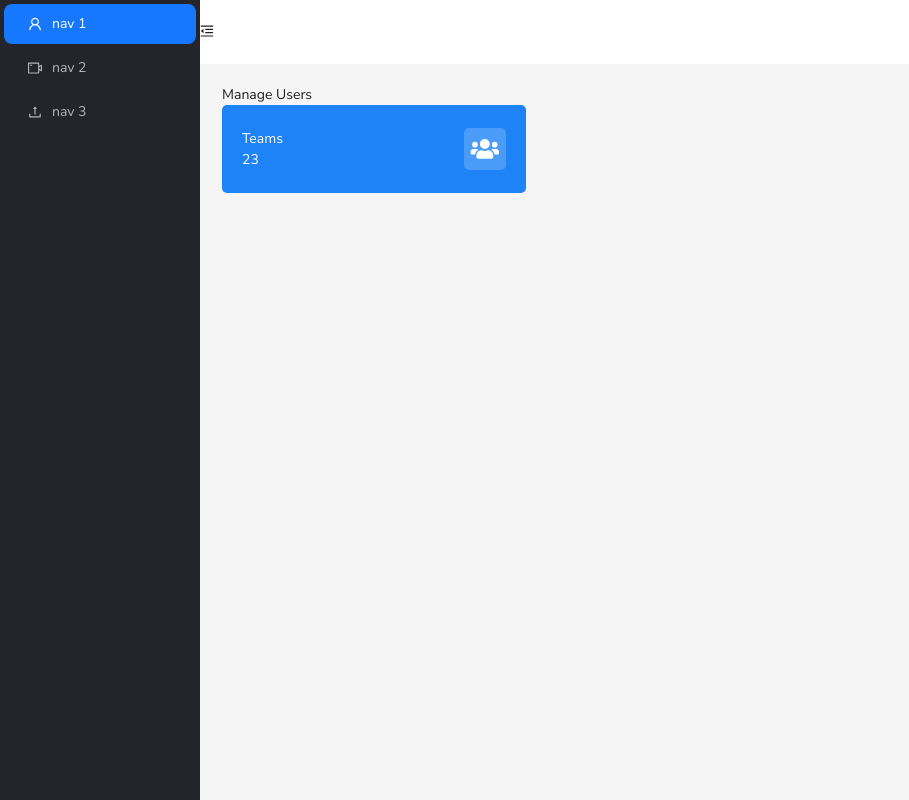
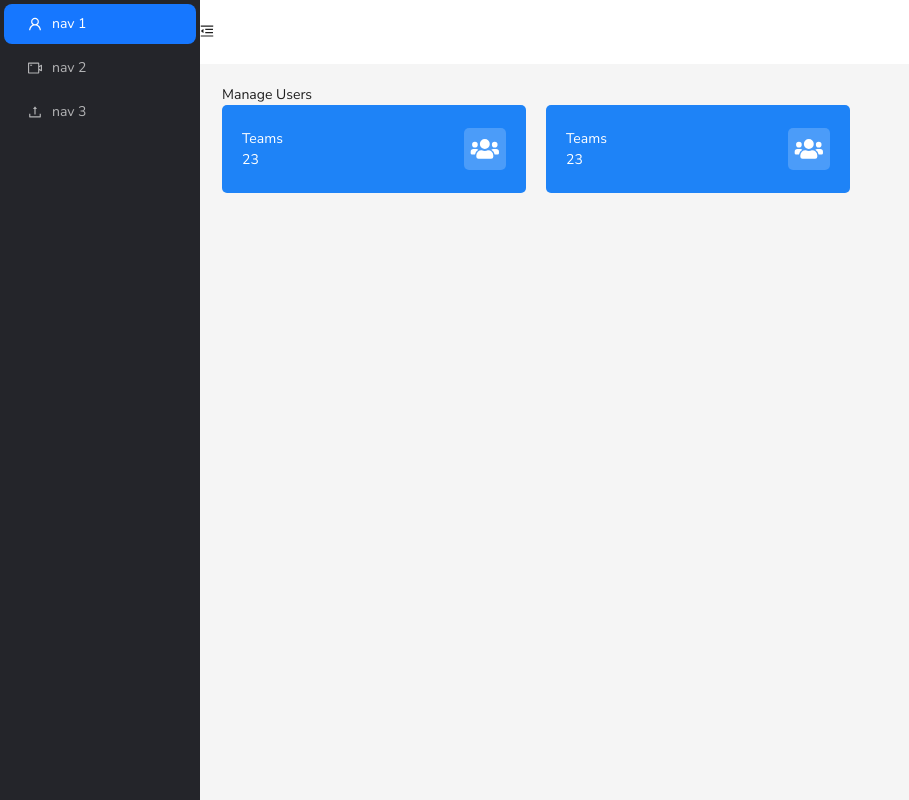
Before and after one commit to RabinThapa1998/employee-management-system, a React (Vite) app: page / in a window 1280 px wide. Shown: the whole page, without its empty margins (0-909 px from the left). Built offline with nearby package versions, Linux system fonts and the light colour scheme.

Commit message:
feat:add react-router

```diff
--- a/package.json
+++ b/package.json
@@ -12,7 +12,8 @@
     "@ant-design/icons": "^5.0.1",
     "antd": "^5.2.3",
     "react": "^18.2.0",
-    "react-dom": "^18.2.0"
+    "react-dom": "^18.2.0",
+    "react-router-dom": "^6.8.2"
   },
   "devDependencies": {
     "@types/react": "^18.0.27",
--- a/src/App.tsx
+++ b/src/App.tsx
@@ -1,11 +1,21 @@
 import { LayoutComponent } from '~/common';
-import { Teams } from '~/page';
-
+import { Teams, Employees } from '~/page';
+import { createBrowserRouter, RouterProvider } from 'react-router-dom';
 function App() {
+  const router = createBrowserRouter([
+    {
+      path: '/',
+      element: <Teams />,
+    },
+    {
+      path: '/employees',
+      element: <Employees />,
+    },
+  ]);
   return (
     <div>
       <LayoutComponent>
-        <Teams />
+        <RouterProvider router={router} />
       </LayoutComponent>
     </div>
   );
--- a/src/page/Teams.tsx
+++ b/src/page/Teams.tsx
@@ -1,20 +1,34 @@
 import { icons } from '~/assets';
+
+function OverviewCard() {
+  return (
+    <div
+      className='h-[88px] w-[304px] bg-brand-primary rounded-primary
+     px-5 flex flex-row items-center justify-between'
+    >
+      <div className='flex flex-col text-white'>
+        <p>Teams</p>
+        <p>23</p>
+      </div>
+      <div
+        className='h-[42px] w-[42px] flex flex-row items-center justify-center rounded-primary
+       bg-[#FFFFFF33]'
+      >
+        {<icons.teams />}
+      </div>
+    </div>
+  );
+}
 
 export function Teams() {
   return (
     <div className=''>
       <h1>Manage Users</h1>
-      <div className='flex'>
-        <div className='h-[88px] w-[304px] bg-brand-primary rounded-[5px] px-5 flex flex-row items-center justify-between'>
-          <div className='flex flex-col text-white'>
-            <p>Teams</p>
-            <p>23</p>
-          </div>
-          <div className='h-[42px] w-[42px] flex flex-row items-center justify-center rounded-[5px] bg-[#FFFFFF33]'>
-            {<icons.teams />}
-          </div>
-        </div>
+      <div className='flex flex-row gap-5'>
+        <OverviewCard />
+        <OverviewCard />
       </div>
+      <div className='bg-white rounded-primary'></div>
     </div>
   );
 }
--- a/tailwind.config.cjs
+++ b/tailwind.config.cjs
@@ -13,6 +13,9 @@ module.exports = {
           primary: 'var(--color-gray-primary)',
         },
       },
+      borderRadius: {
+        primary: '5px',
+      },
     },
     plugins: [],
   },
```
Also changed, not shown: 1 other file (tests, documents, lock files or other folders).
